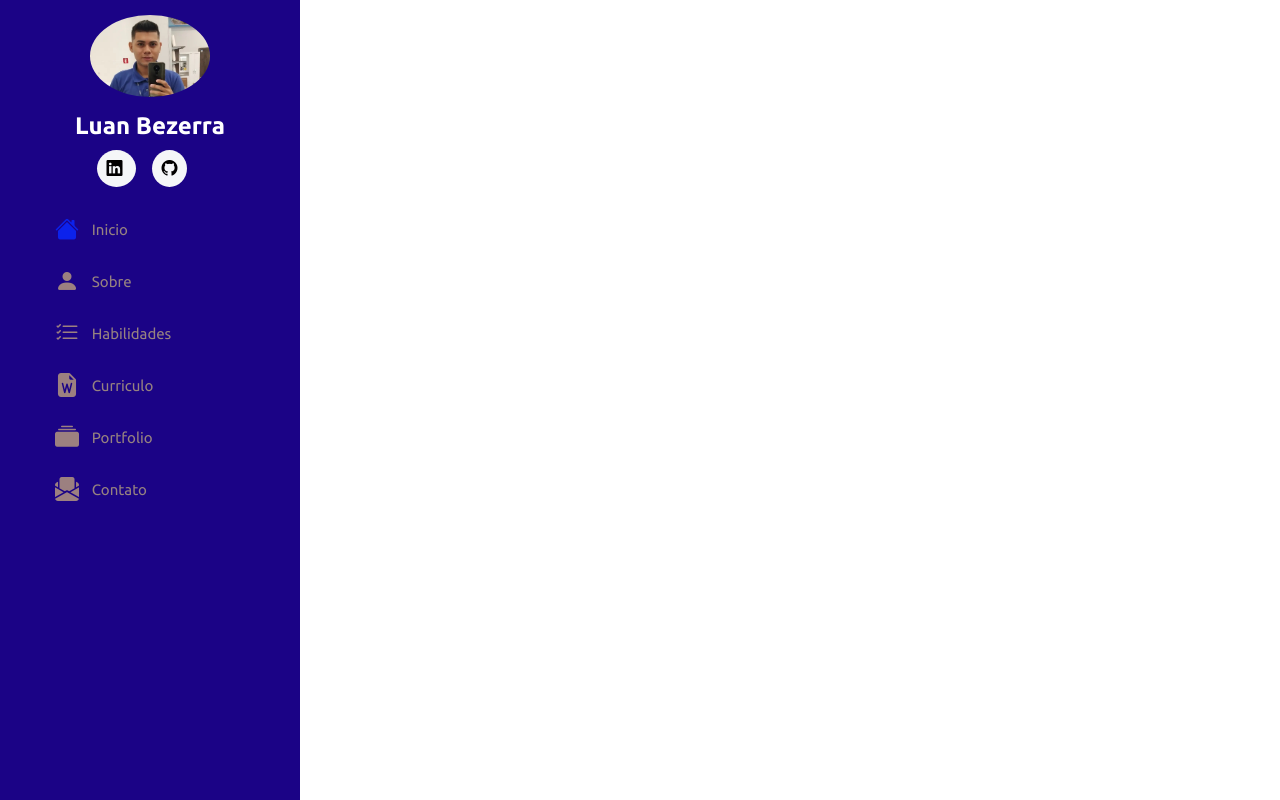
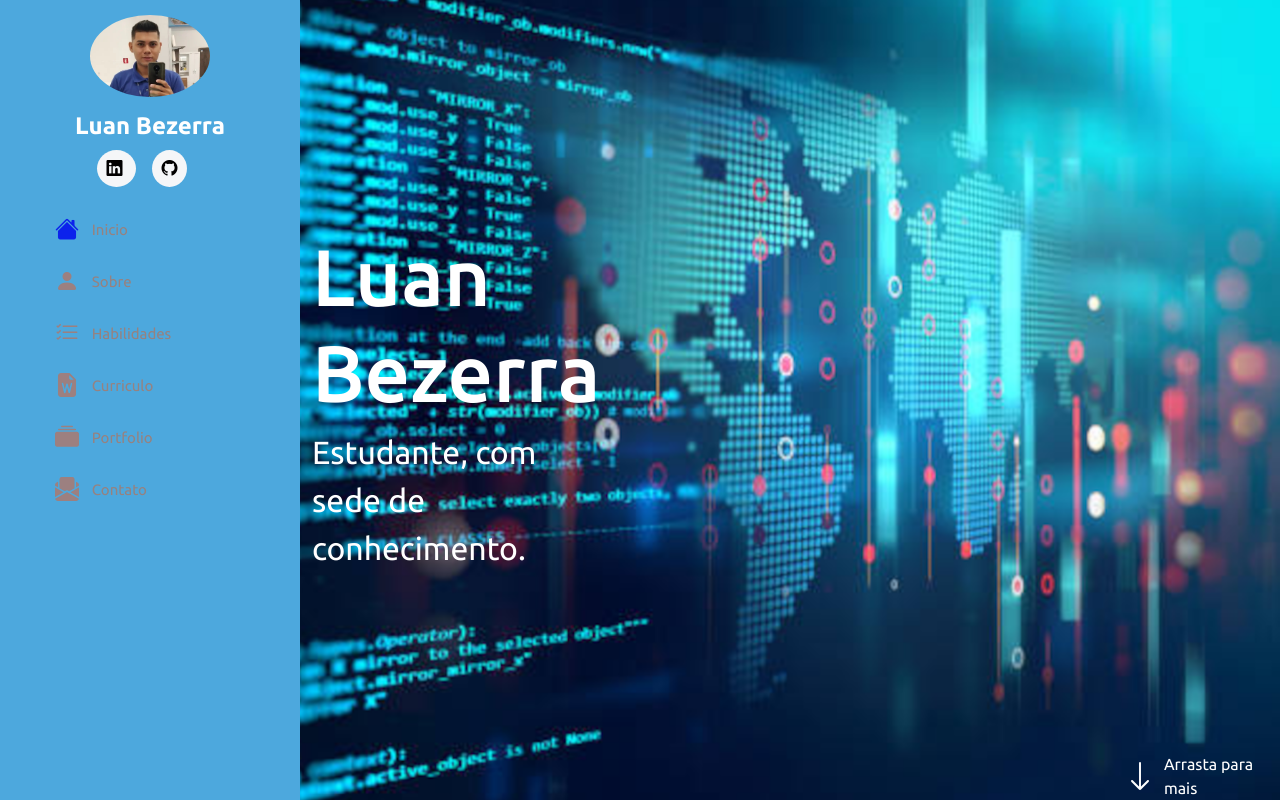
Before and after one commit to Lubeen/Portfolio, a Flask app: template Meu_Portfolio/Portfolio/templates/index.html in a window 1280 px wide. Run offline with Flask 2, Linux system fonts and the light colour scheme; the template is opened without the code that fills it, so the values that code supplies are empty; some libraries are stand-ins or nearby versions.

Commit message:
menu e inicio prontos

```diff
--- a/Meu_Portfolio/Portfolio/static/style.css
+++ b/Meu_Portfolio/Portfolio/static/style.css
@@ -11,7 +11,7 @@ html, body{
     top: 0;
     left: 0;
     bottom: 0;
-    background: rgb(27, 3, 134);
+    background: rgba(3, 132, 207, 0.705);
     overflow-y: [auto];
     width: 300px;
     transition: all ease-in-out 0.5s;
@@ -24,7 +24,7 @@ html, body{
     display: block;
     width: 120px;
     border: 8 px solid rgb(0, 0, 0);
-    border-radius: 70%;
+    border-radius: 50%;
 }
 #header .profile h1{
     margin: 0;
@@ -84,3 +84,37 @@ html, body{
 .nav-menu li:hover > a i {
     color: rgb(12, 34, 236);
 }
+
+#main{
+    margin-left: 300px;
+}
+
+section#inicio {
+    width: 100%;
+    height: 100vh;
+    background-image: url(./img/background_maior.png);
+    background-repeat: no-repeat;
+    background-size: cover;
+    background-position: center;
+    background-attachment: fixed;
+}
+
+section#inicio h2{
+    font-size: 5rem;
+}
+
+section#inicio span#subtitle{
+    margin-right: 8rem;
+    font-size: 2rem;
+}
+
+.text-shadow{
+    text-shadow: 4 4 10px rgb(19, 18, 18);
+}
+section#inicio div#arraste{
+    width: 9rem;
+}
+section#inicio div#arraste a{
+    text-decoration: none;
+    color: rgb(255, 255, 255);
+}
--- a/Meu_Portfolio/Portfolio/templates/index.html
+++ b/Meu_Portfolio/Portfolio/templates/index.html
@@ -12,7 +12,7 @@
 </head>
 <body>
 
-  <aside id="header">
+<aside id="header">
     <section class="profile">
       <img src="../static/img/profiile.png"></img>
       <h1>Luan Bezerra</h1>
@@ -52,6 +52,26 @@
     </nav>
 </aside>
 
+<main id="main">
+
+    <section id="inicio" class="row m-0 p-0">
+        <div class="col-md-5 d-flex justify-content-center align-items-center flex-column">
+          <h2 class="text-white text-shadow">Luan Bezerra</h2>
+          <span id="subtitle" class="text-white text-shadow">Estudante, com sede de conhecimento.</span>
+        </div>
+
+        <div class="col-md-7 d-flex justify-content-end align-items-end">
+          <div id="arraste" class="d-flex align-items-center">
+
+            <i class="bi bi-arrow-down text-white pe-2 fs-2"></i></i>
+            <a href="">Arrasta para mais</a>
+
+          </div>
+        </div>
+    </section>
+
+</main>
+
 
 
 
```
Also changed, not shown: Meu_Portfolio/Portfolio/static/img/background.png (added), Meu_Portfolio/Portfolio/static/img/background_maior.png (added), Meu_Portfolio/Portfolio/static/img/favicon_io.png (deleted), 1 other file.
